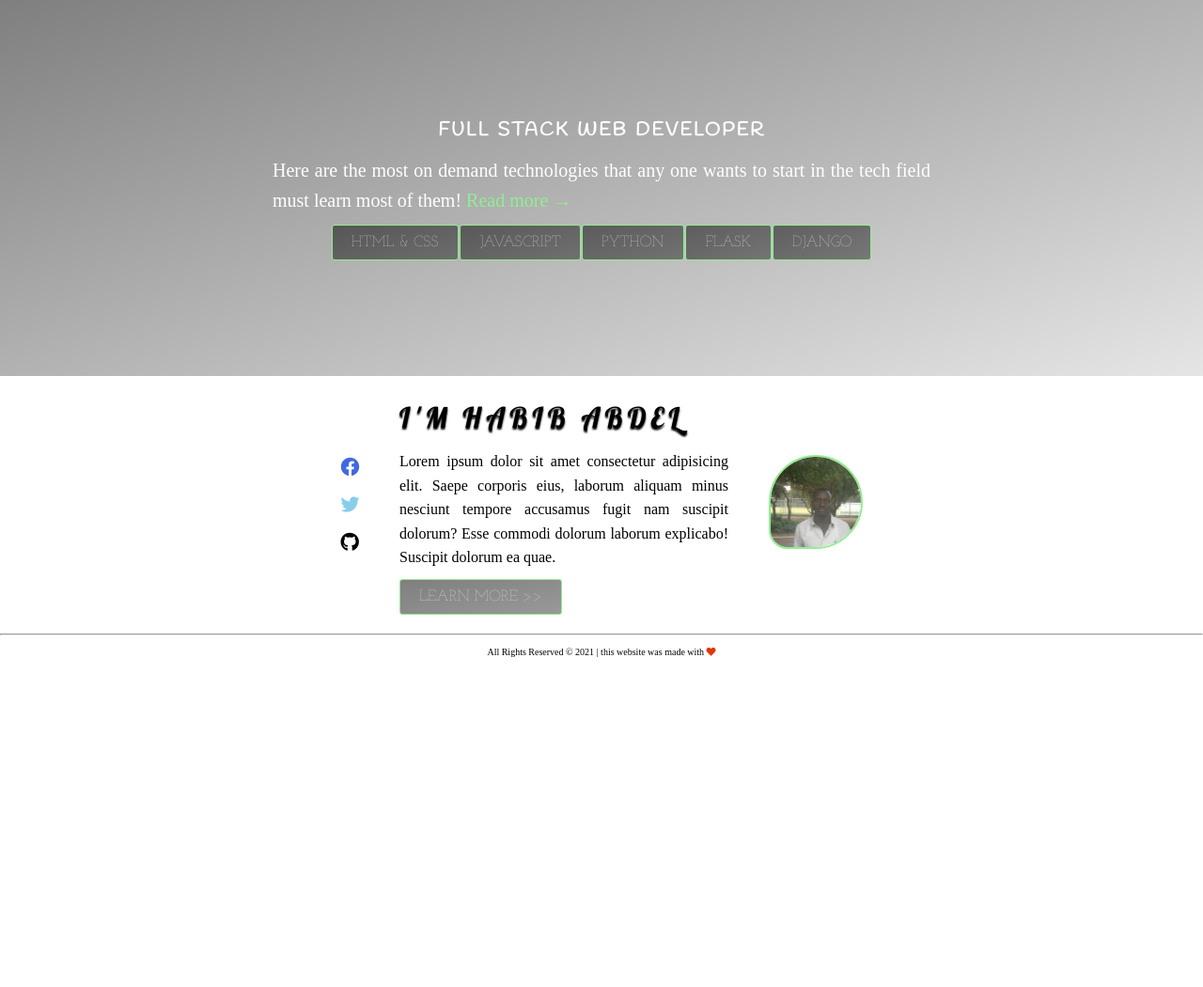
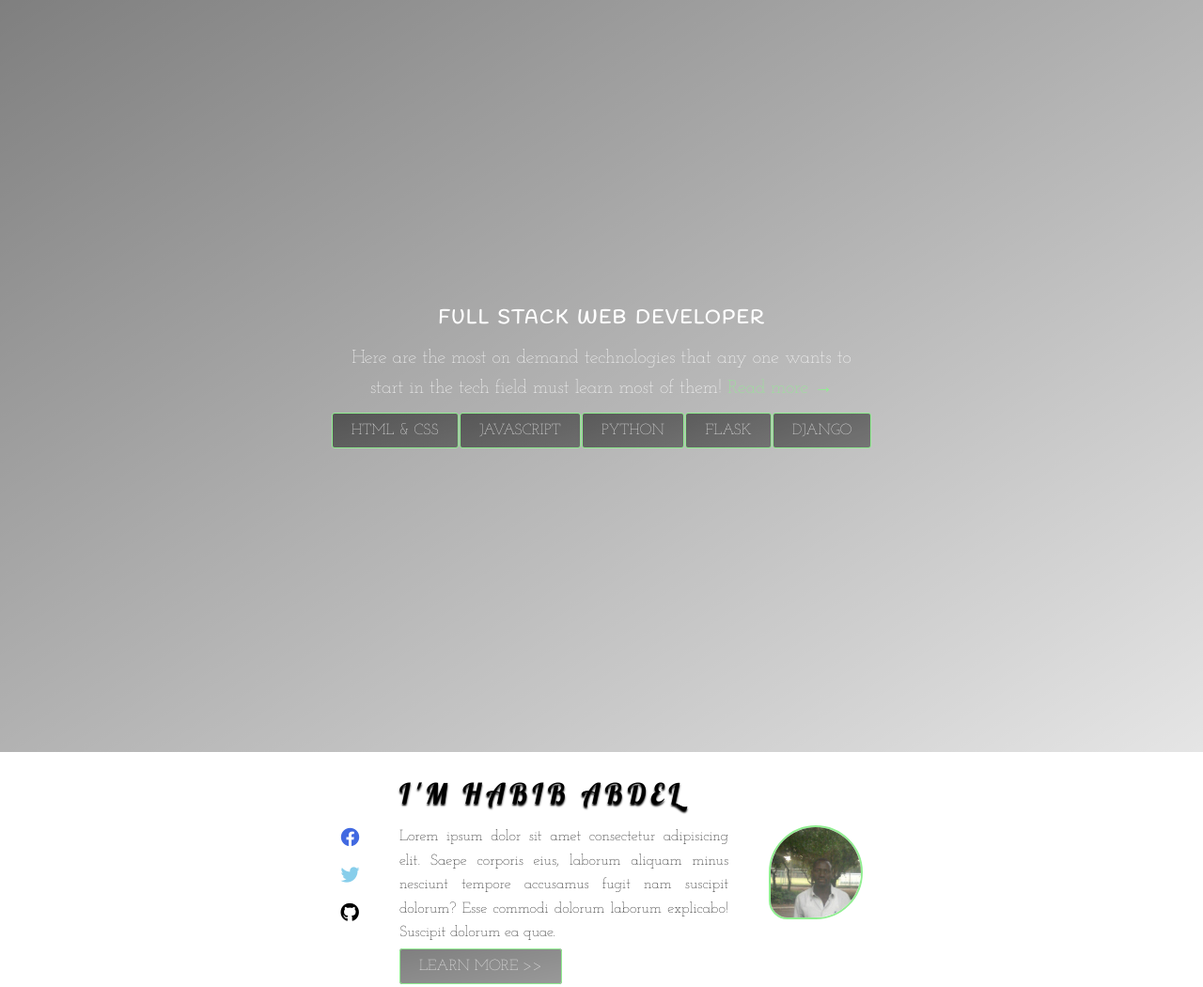
Before and after one commit to habibAbdelgaber/SIMPLE-PORTFOLIO, a plain HTML site: page index.html in a window 1280 px wide. Shown: the top 1050 px of the page at 94% size. Before the commit the page ends 800 px from the top, so only its background shows below. Drawn offline with Linux system fonts and the light colour scheme; a web font is replaced by a local one.

Commit message:
simple potfolio

```diff
--- a/css/style.css
+++ b/css/style.css
@@ -4,7 +4,7 @@ font-family: 'Lobster Two', cursive;
 font-family: 'Pattaya', sans-serif;
 font-family: 'Source Sans Pro', sans-serif;
 font-family: 'Stint Ultra Condensed', cursive; */
-@import url('https://fonts.googleapis.com/css2?family=Josefin+Slab:wght@100&display=swap');
+@import url('https://fonts.googleapis.com/css2?family=Josefin+Slab:wght@100;200&display=swap');
 /* DEFAULT SETTINGS */
 *, *::after, *::before{
     margin: 0;
@@ -55,8 +55,12 @@ a{
     background-position: center;
     background-size: cover;
     background-repeat: no-repeat;
-    height: 50vh;
+    height: 100vh;
     width: 100%;
+    display: flex;
+    flex-direction: column;
+    justify-content: center;
+    align-items: center;
 }
 
 .content{
@@ -77,11 +81,12 @@ a{
     word-spacing: .2rem;
 }
 .paragraph{
-    max-width: 70rem;
-    text-align: justify;
+    text-align: center;
     font-size: 2rem;
-    /* font-family: 'Josefin Slab', serif; */
-    /* color: var(--color-secondary) */
+    padding: auto 3rem;
+    font-family: 'Josefin Slab', serif;
+    font-weight: 200;
+
 }
 
 .readmore{
@@ -160,6 +165,9 @@ a{
     font-size: 1.6rem;
     color: var(--color-black);
     text-align: justify;
+    font-family: 'Josefin Slab', serif;
+    font-weight: 200;
+
 
 }
 
--- a/index.html
+++ b/index.html
@@ -18,14 +18,15 @@
 <body>
     <main>
         <!--  HEADER -->
-        <header class="header">
+        <header class="header" id="header">
             <div class="content container">
                 <h1 class="text">Full Stack Web Developer</h1>
                 <p class="paragraph">
-                    Here are the most on demand technologies that any one wants to start in the tech field must learn
+                    Here are the most on demand technologies that any one wants to <br> start in the tech field must
+                    learn
                     most of
                     them!
-                    <a href="#" class="readmore">Read more&nbsp;&rarr;</a>
+                    <a href="#mydiscription" class="readmore">Read more&nbsp;&rarr;</a>
                 </p>
                 <div class="buttons">
                     <button class="btn-group">Html & css</button>
@@ -36,7 +37,7 @@
                 </div>
             </div>
         </header>
-        <div class="description">
+        <div class="description" id="mydiscription">
             <div class="desc-content icons">
                 <div class="icons-box">
                     <span class="fab fa-facebook fa-2x"></span>
@@ -51,7 +52,7 @@
                     nesciunt tempore accusamus fugit nam suscipit dolorum? Esse commodi dolorum laborum explicabo!
                     Suscipit dolorum ea quae.
                 </p>
-                <button class="btn-group">Learn more &gt;&gt;</button>
+                <a href="#header" class="btn-group">Learn more &gt;&gt;</a>
             </div>
             <div class="desc-content profile-image">
                 <img src="./images/profile-pic.jpg" alt="" class="img-profile" width="100px">
```
